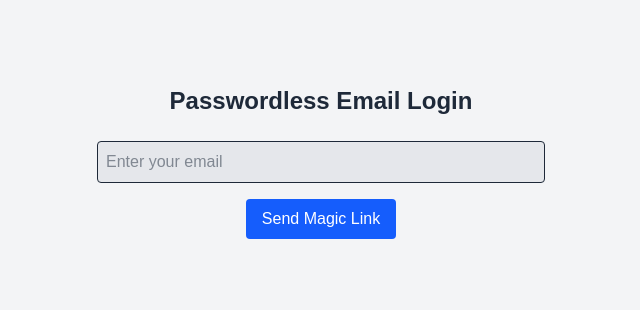
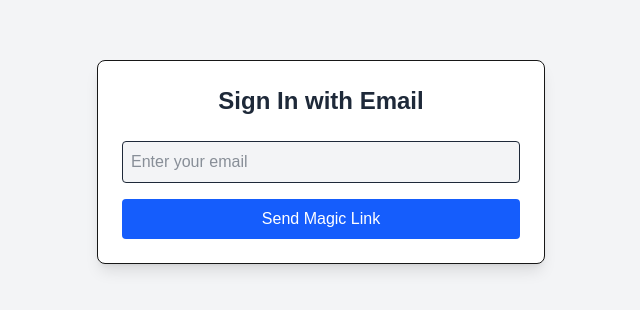
Before and after one commit to NZpatelK/OTP-App-x-Firebase-Auth, a Next.js app: page /email-auth in a window 1280 px wide. Shown: the part 238-548 px from the top of the page, without its empty margins (319-959 px from the left). Built offline with nearby package versions, Linux system fonts and the light colour scheme; no server answers.

Commit message:
Update page.tsx

```diff
--- a/src/app/email-auth/page.tsx
+++ b/src/app/email-auth/page.tsx
@@ -27,20 +27,24 @@ export default function EmailLogin() {
 
   return (
     <main className="flex flex-col items-center justify-center min-h-screen p-8 bg-gray-100">
-      <h1 className="text-2xl font-semibold mb-6 text-gray-800">Passwordless Email Login</h1>
+
+      <div className="border shadow-lg rounded-lg p-6 bg-white w-full max-w-md">
+        <h1 className="text-2xl font-semibold mb-6 text-gray-800 text-center">Sign In with Email</h1>
         <input
           type="email"
           placeholder="Enter your email"
           value={email}
           onChange={(e) => setEmail(e.target.value)}
-        className="border p-2 rounded w-full max-w-md mb-4 bg-gray-200 text-gray-800"
+          className="border p-2 rounded w-full mb-4 bg-gray-100 text-gray-800"
         />
         <button
           onClick={handleSendLink}
-        className="bg-blue-600 text-white px-4 py-2 rounded hover:bg-blue-700"
+          className="bg-blue-600 text-white px-4 py-2 rounded w-full hover:bg-blue-700"
         >
           Send Magic Link
         </button>
+      </div>
     </main>
+
   )
 }
```
Lines whose indentation alone changed are shown as unchanged.
